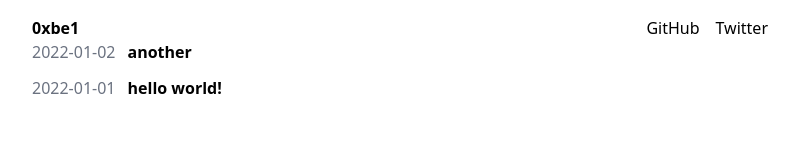
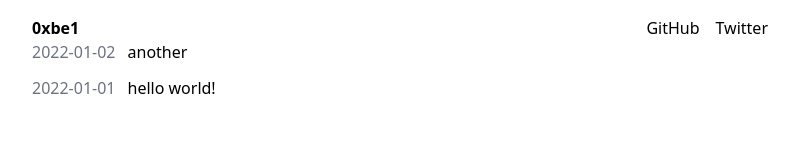
Before and after one commit to 0xbe1/0xbe1.xyz, a Next.js app: page /writing in a window 1280 px wide. Shown: the top 160 px of the page, without its empty margins (240-1036 px from the left). Built offline with nearby package versions, Linux system fonts and the light colour scheme.

Commit message:
fix next13 link

```diff
--- a/pages/writing.tsx
+++ b/pages/writing.tsx
@@ -15,7 +15,7 @@ export default function Writing({ posts }: Props) {
         {posts.map((p) => (
           <li key={p.slug} className="flex items-center space-x-3">
             <span className="text-gray-500 w-1/8">{p.date}</span>
-            <Link href={`/writing/${p.slug}`} className="font-bold">
+            <Link href="/writing/[pid]" as={`/writing/${p.slug}`}>
               {p.title}
             </Link>
           </li>
```
